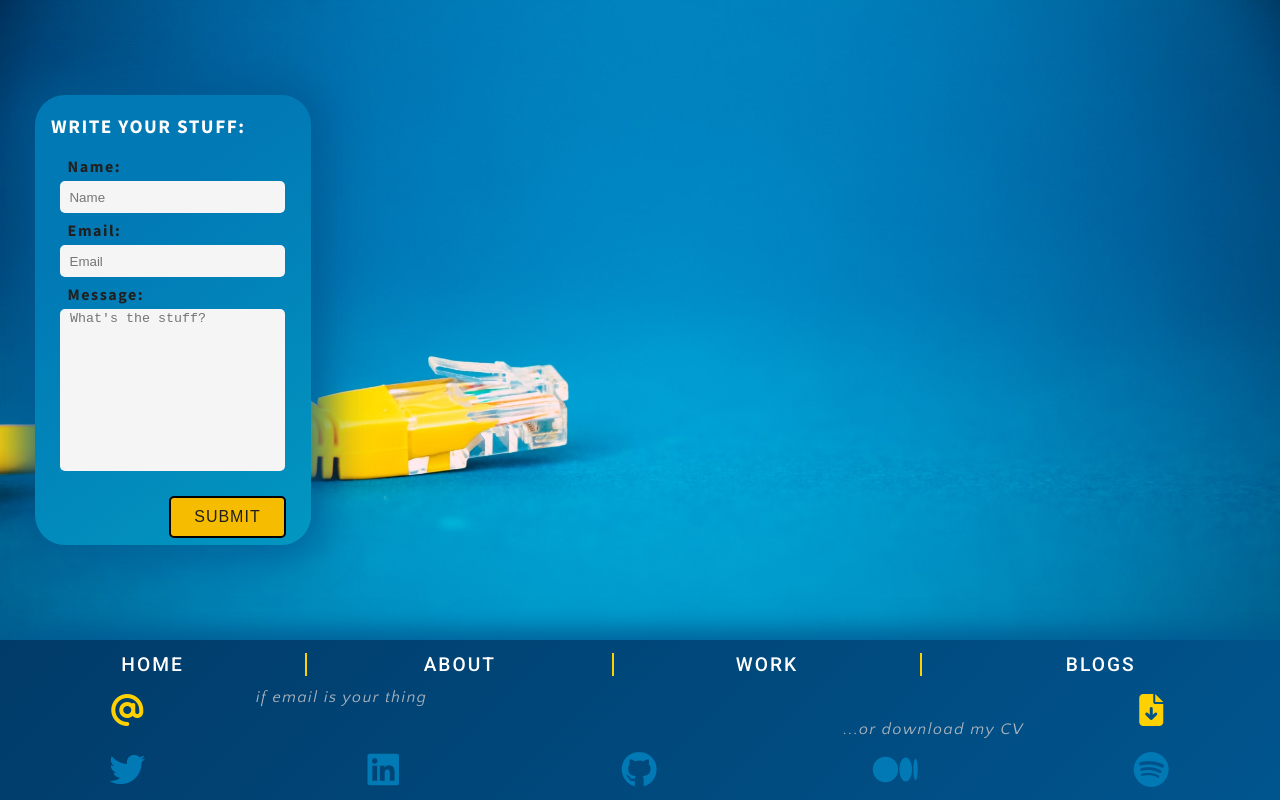
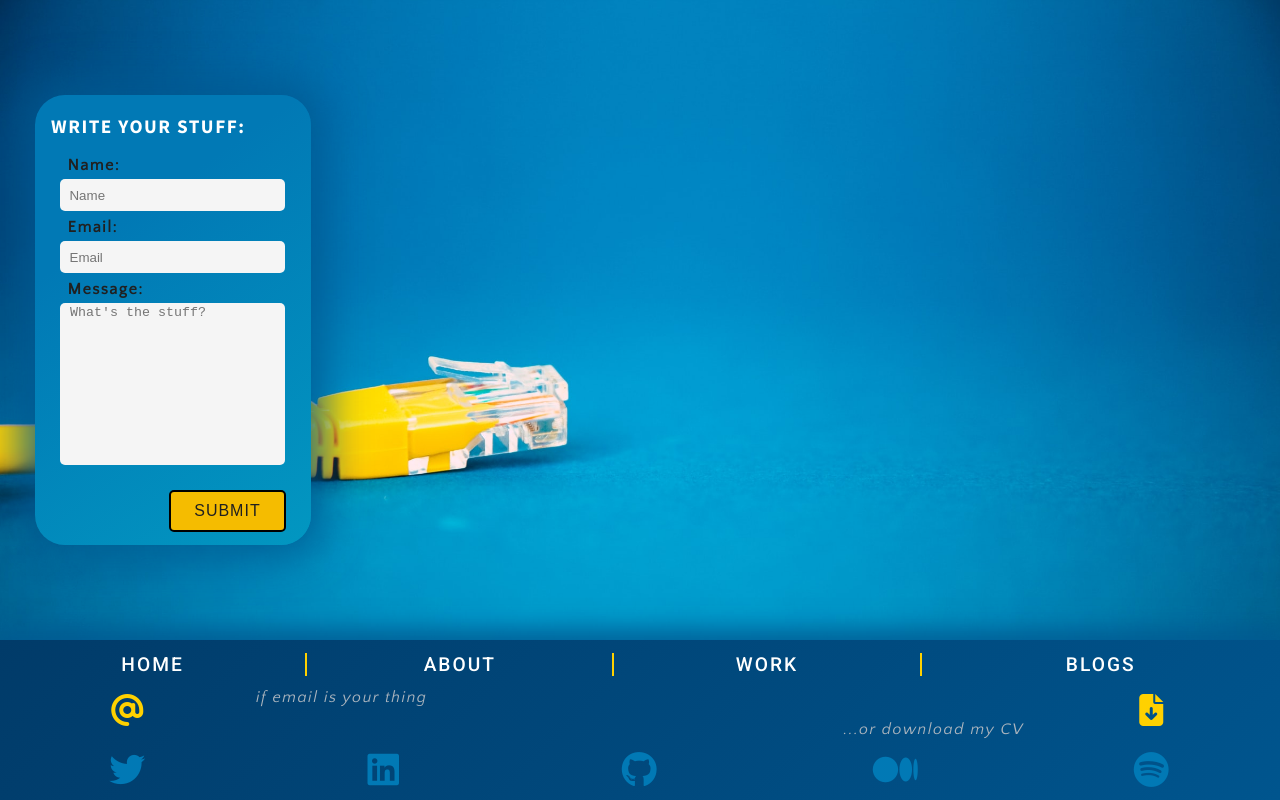
Before and after one commit to SimoSultan/portfolio-website, a plain HTML site: page contact.html in a window 1280 px wide. Drawn offline with nearby package versions, Linux system fonts and the light colour scheme.

Commit message:
updated font in contact form label

```diff
--- a/css/partials/_contact.scss
+++ b/css/partials/_contact.scss
@@ -15,7 +15,8 @@
     resize: none;
   }
   .input-label {
-
+    font-family: $small-font;
+    font-weight: 400;
   }
 }
 
```
Also changed, not shown: css/styles.css, 1 other file.
